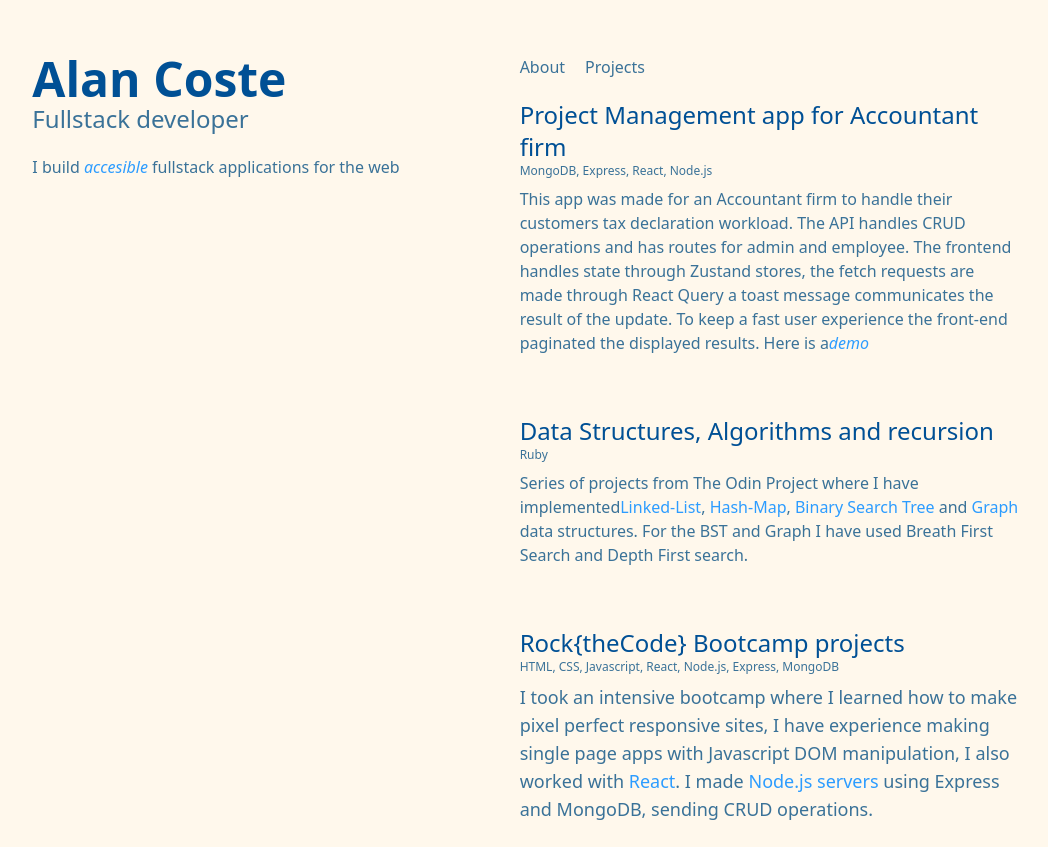
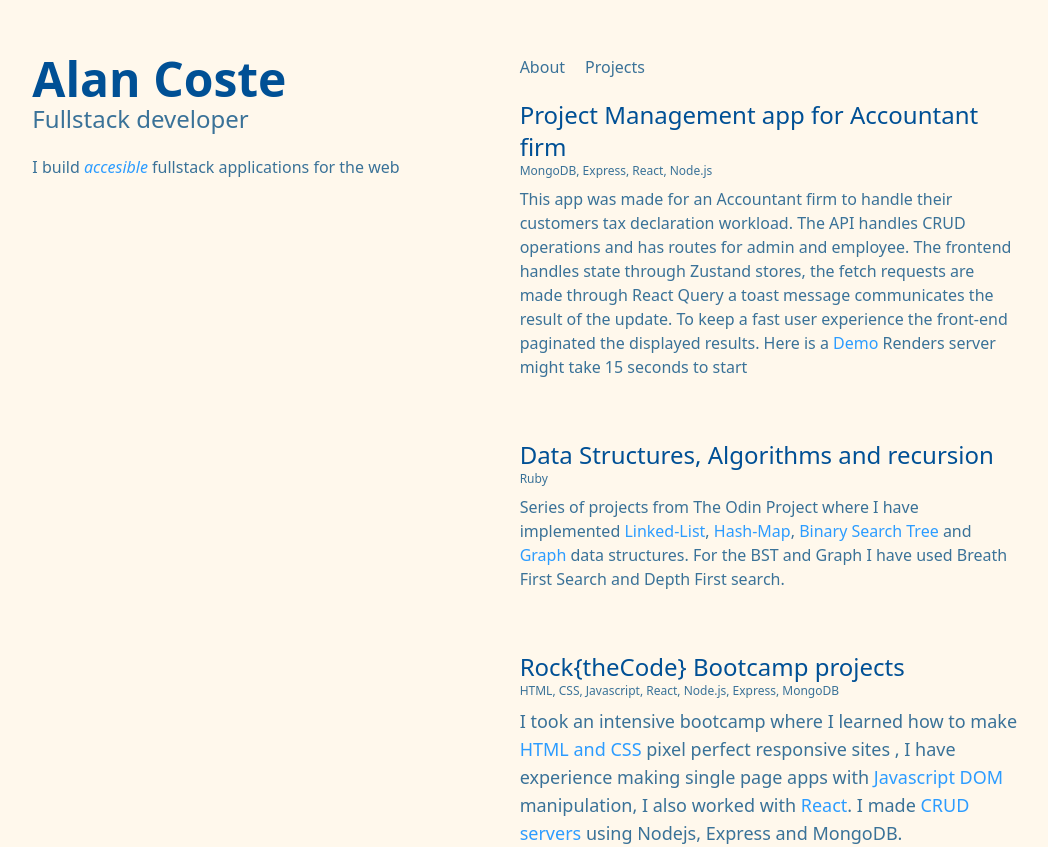
Before and after one commit to costealan/portfolio-2025, a Next.js app: page /projects in a window 1280 px wide. Shown: the part 105-952 px from the top of the page, without its empty margins (154-1202 px from the left). Built offline with nearby package versions, Linux system fonts and the light colour scheme.

Commit message:
Add links for multiple projects and Demo

```diff
--- a/src/app/projects/page.tsx
+++ b/src/app/projects/page.tsx
@@ -14,15 +14,18 @@ export default function Page() {
           for admin and employee. The frontend handles state through Zustand
           stores, the fetch requests are made through React Query a toast
           message communicates the result of the update. To keep a fast user
-          experience the front-end paginated the displayed results. Here is a
-          <em className="text-highlight-blue">demo</em>
+          experience the front-end paginated the displayed results. Here is a{" "}
+          <StyledLink href="https://accounting-demo-coste.netlify.app">
+            Demo
+          </StyledLink>{" "}
+          Renders server might take 15 seconds to start
         </p>
       </ProjectWrapper>
       <ProjectWrapper
         title="Data Structures, Algorithms and recursion"
         stack="Ruby">
         <p className="text-base-blue">
-          Series of projects from The Odin Project where I have implemented
+          Series of projects from The Odin Project where I have implemented{" "}
           <StyledLink href={"https://github.com/costealan/linked_list"}>
             Linked-List
           </StyledLink>
@@ -46,17 +49,26 @@ export default function Page() {
         title="Rock{theCode} Bootcamp projects"
         stack="HTML, CSS, Javascript, React, Node.js, Express, MongoDB">
         <p className="text-base-blue text-lg">
-          I took an intensive bootcamp where I learned how to make pixel perfect
-          responsive sites, I have experience making single page apps with
-          Javascript DOM manipulation, I also worked with{" "}
+          I took an intensive bootcamp where I learned how to make{" "}
+          <StyledLink
+            href="https://rtc-webresponsive-alancoste.netlify.app
+">
+            HTML and CSS
+          </StyledLink>{" "}
+          pixel perfect responsive sites , I have experience making single page
+          apps with{" "}
+          <StyledLink href="https://dom-manipulation-js-coste.netlify.app/">
+            Javascript DOM
+          </StyledLink>{" "}
+          manipulation, I also worked with{" "}
           <StyledLink href="https://github.com/costealan/rtc-games">
             React
           </StyledLink>
           . I made{" "}
           <StyledLink href="https://github.com/costealan/rtc-backend3">
-            Node.js servers
+            CRUD servers
           </StyledLink>{" "}
-          using Express and MongoDB, sending CRUD operations.
+          using Nodejs, Express and MongoDB.
         </p>
       </ProjectWrapper>
       <ProjectWrapper title="This page!" stack="Next.js, Tailwind">
```
